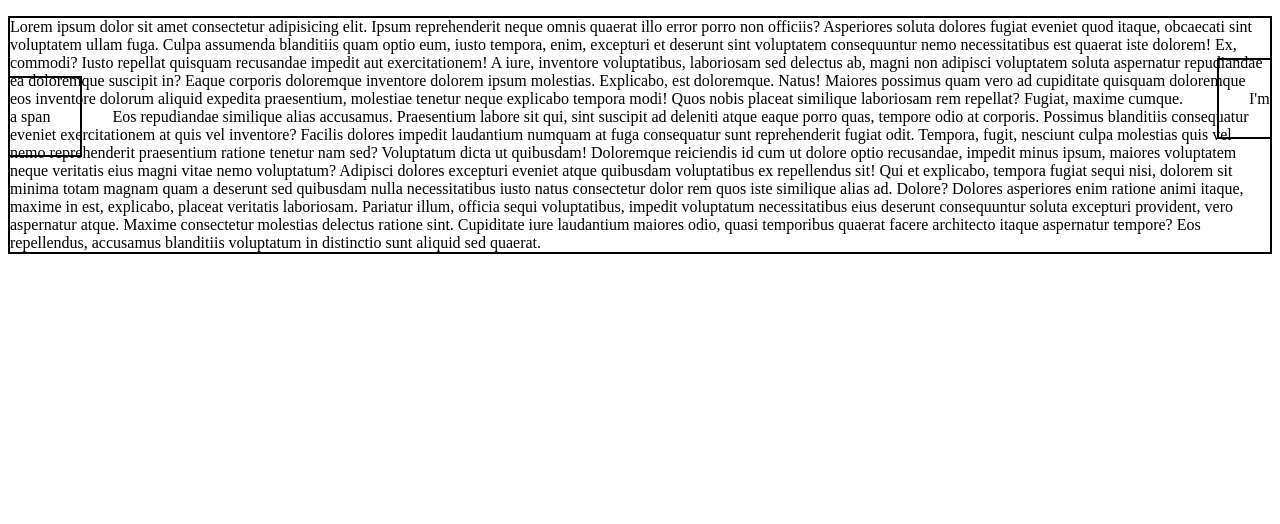
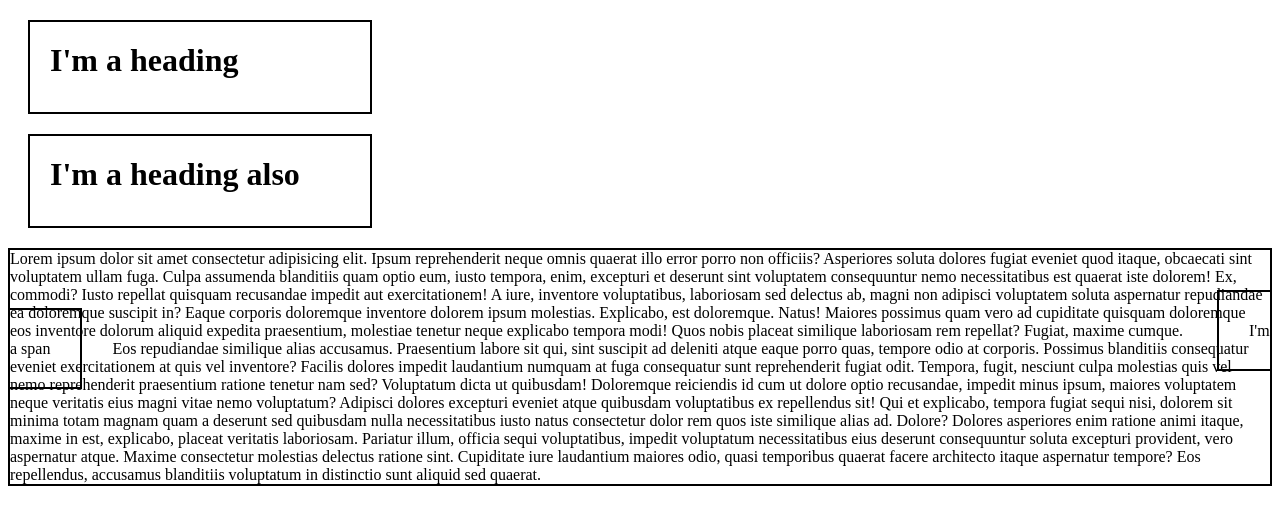
Before and after one commit to BindingOx/webdev_bootcamp_2_cs, a plain HTML site: page css_section/section_8/Display/index.html in a window 1280 px wide. Drawn offline with Linux system fonts and the light colour scheme.

Commit message:
Observe spacing is respected for block elements

```diff
--- a/css_section/section_8/Display/app.css
+++ b/css_section/section_8/Display/app.css
@@ -3,10 +3,18 @@ body * {
 }
 
 span {
-	/* tThese do nothing */
+	/* These do nothing */
 	width: 500px;
 	height: 500px;
 	/* These work horizontally but isn't really respected by the content on the page */
 	padding: 30px;
 	margin: 30px;
 }
+
+h1 {
+	/* These work and a re respected*/
+	width: 300px;
+	height: 50px;
+	padding: 20px;
+	margin: 20px;
+}
--- a/css_section/section_8/Display/index.html
+++ b/css_section/section_8/Display/index.html
@@ -8,6 +8,8 @@
 	</head>
 
 	<body>
+        <h1>I'm a heading</h1>
+        <h1>I'm a heading also</h1>
         <p>Lorem ipsum dolor sit amet consectetur adipisicing elit. Ipsum reprehenderit neque omnis quaerat illo error porro non officiis? Asperiores soluta dolores fugiat eveniet quod itaque, obcaecati sint voluptatem ullam fuga.
         Culpa assumenda blanditiis quam optio eum, iusto tempora, enim, excepturi et deserunt sint voluptatem consequuntur nemo necessitatibus est quaerat iste dolorem! Ex, commodi? Iusto repellat quisquam recusandae impedit aut exercitationem!
         A iure, inventore voluptatibus, laboriosam sed delectus ab, magni non adipisci voluptatem soluta aspernatur repudiandae ea doloremque suscipit in? Eaque corporis doloremque inventore dolorem ipsum molestias. Explicabo, est doloremque. Natus!
```
